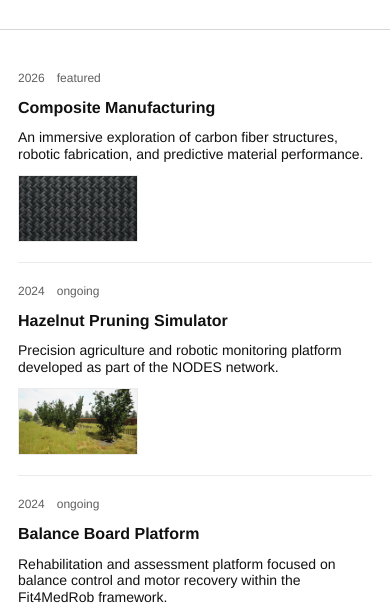
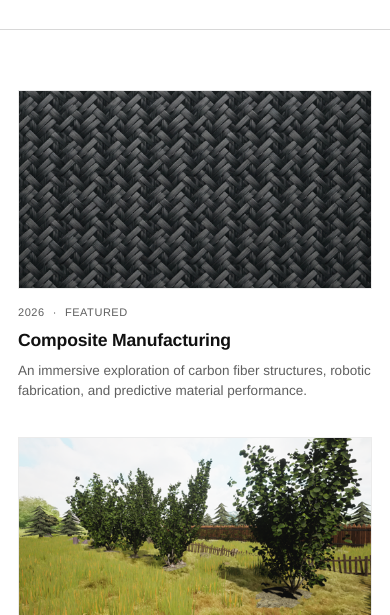
Before and after one commit to giuliettinicola/ramslab-site, an Astro site: page /ramslab-site/activities in a window 390 px wide. Shown: the part 216-831 px from the top of the page. Built offline with nearby package versions, Linux system fonts and the light colour scheme; Astro itself is replaced by a stand-in of ours; sample sign-in values are in the browser's storage.

Commit message:
design: redesign Activities page layout into a 3-column responsive grid with full-width top cover images

```diff
--- a/src/pages/activities/index.astro
+++ b/src/pages/activities/index.astro
@@ -32,22 +32,11 @@ const getActivityHref = (activityId: string) => {
     </section>
 
     <section class="projects-list-section">
-      <div class="projects-list-container">
-        {activities.map((activity, index) => (
-          <article class={`project-item-row ${index === 0 ? 'first-row' : ''}`}>
-            <div class="project-meta-left">
-              <span class="projects-text-little-text">{activity.data.year ? String(activity.data.year) : 'Undated'}</span>
-              <span class="projects-text-little-text">{activity.data.status ?? 'Activity record'}</span>
-            </div>
-            <div class="project-body-right-wrap">
-              <div class="project-content-middle">
-                <h2 class="projects-text-link-bold-plus project-title-link">
-                  <a href={getActivityHref(activity.id)}>{activity.data.title}</a>
-                </h2>
-                {activity.data.excerpt && <p class="projects-text-link-header">{activity.data.excerpt}</p>}
-              </div>
+      <div class="activities-grid-container">
+        {activities.map((activity) => (
+          <article class="activity-card">
             {activity.data.cover && (
-                <a href={getActivityHref(activity.id)} class="project-image-right">
+              <a href={getActivityHref(activity.id)} class="activity-card-image-link">
                 <img
                   src={withBase(activity.data.cover)}
                   alt={activity.data.title}
@@ -56,6 +45,16 @@ const getActivityHref = (activityId: string) => {
                 />
               </a>
             )}
+            <div class="activity-card-info">
+              <div class="activity-card-meta">
+                <span>{activity.data.year ? String(activity.data.year) : 'Undated'}</span>
+                <span>·</span>
+                <span>{activity.data.status ?? 'Activity'}</span>
+              </div>
+              <h2 class="activity-card-title">
+                <a href={getActivityHref(activity.id)}>{activity.data.title}</a>
+              </h2>
+              {activity.data.excerpt && <p class="activity-card-excerpt">{activity.data.excerpt}</p>}
             </div>
           </article>
         ))}
--- a/src/styles/global.css
+++ b/src/styles/global.css
@@ -1276,3 +1276,107 @@ ol {
     letter-spacing: -0.02em !important;
   }
 }
+
+/* ─── Activities Page Grid Redesign ─── */
+.activities-grid-container {
+  display: grid;
+  grid-template-columns: repeat(3, 1fr);
+  gap: 48px 32px;
+  width: 100%;
+  margin-top: 20px;
+}
+
+.activity-card {
+  display: flex;
+  flex-direction: column;
+  align-items: stretch;
+  gap: 16px;
+  width: 100%;
+}
+
+.activity-card-image-link {
+  display: block;
+  width: 100%;
+  aspect-ratio: 16 / 9;
+  overflow: hidden;
+  border: 1px solid var(--line-soft);
+  background-color: var(--surface);
+}
+
+.activity-card-image-link img {
+  width: 100%;
+  height: 100%;
+  transition: transform 0.4s cubic-bezier(0.16, 1, 0.3, 1), opacity 0.4s ease;
+  opacity: 0.95;
+}
+
+.activity-card-image-link img.fit-cover {
+  object-fit: cover;
+}
+
+.activity-card-image-link img.fit-contain {
+  object-fit: contain;
+  padding: 12px;
+}
+
+.activity-card:hover .activity-card-image-link img {
+  opacity: 1;
+  transform: scale(1.03);
+}
+
+.activity-card-info {
+  display: flex;
+  flex-direction: column;
+  gap: 8px;
+}
+
+.activity-card-meta {
+  display: flex;
+  gap: 8px;
+  color: var(--muted);
+  font-size: 11px;
+  text-transform: uppercase;
+  letter-spacing: 0.05em;
+}
+
+.activity-card-title {
+  margin: 0;
+  font-size: 1.15rem;
+  font-weight: 600;
+  line-height: 1.35;
+  letter-spacing: -0.01em;
+}
+
+.activity-card-title a {
+  text-decoration: none;
+  color: inherit;
+}
+
+.activity-card-title a:hover {
+  text-decoration: underline;
+  text-underline-offset: 0.25em;
+}
+
+.activity-card-excerpt {
+  margin: 0;
+  font-size: 13.5px;
+  color: var(--muted);
+  line-height: 1.5;
+}
+
+@media (max-width: 1024px) {
+  .activities-grid-container {
+    grid-template-columns: repeat(2, 1fr);
+    gap: 40px 24px;
+  }
+}
+
+@media (max-width: 600px) {
+  .activities-grid-container {
+    grid-template-columns: 1fr;
+    gap: 36px 0;
+  }
+  .activity-card-title {
+    font-size: 1.1rem;
+  }
+}
```
Lines whose indentation alone changed are shown as unchanged.
